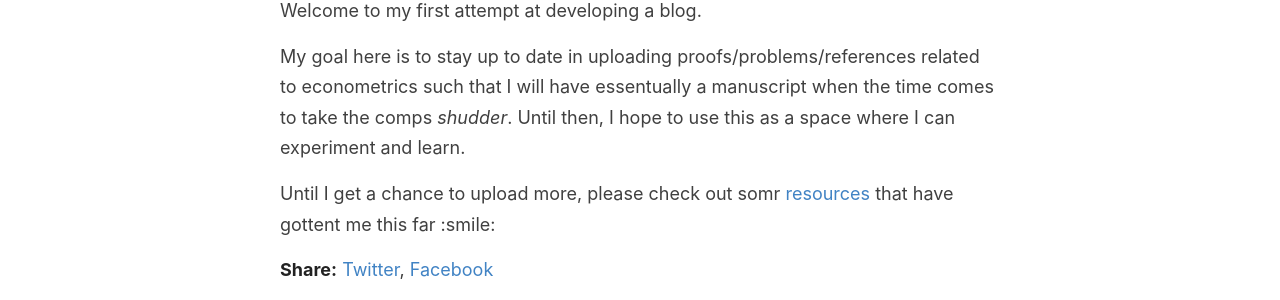
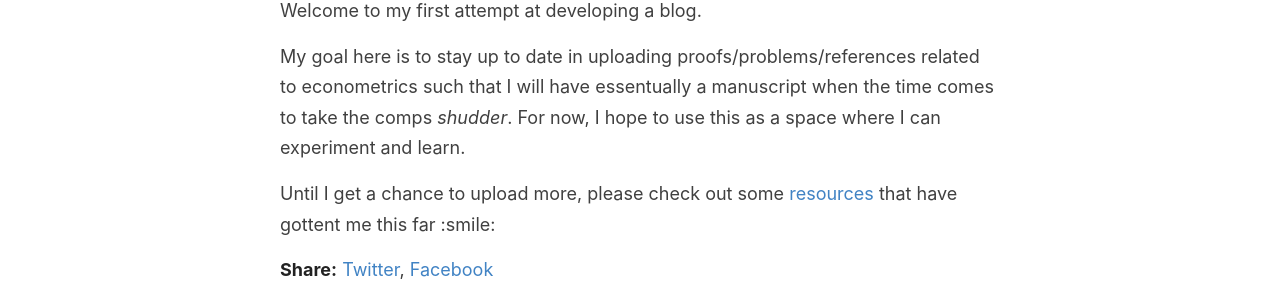
Before and after one commit to MatthewRGonzalez/Econometric, a Jekyll site: the page built from _posts/2020-9-10-First Post.md, in a window 1280 px wide. Shown: the part 361-661 px from the top of the page. Built offline with Jekyll 4.4.1, drawn with Linux system fonts in a browser that asks for light colours; our own code applies the rules of GitHub Pages for plain Markdown files.

Commit message:
Update 2020-9-10-First Post.md

```diff
--- a/_posts/2020-9-10-First Post.md
+++ b/_posts/2020-9-10-First Post.md
@@ -5,6 +5,6 @@
 
 Welcome to my first attempt at developing a blog.
 
-My goal here is to stay up to date in uploading proofs/problems/references related to econometrics such that I will have essentually a manuscript when the time comes to take the comps *shudder*. Until then, I hope to use this as a space where I can experiment and learn.
+My goal here is to stay up to date in uploading proofs/problems/references related to econometrics such that I will have essentually a manuscript when the time comes to take the comps *shudder*. For now, I hope to use this as a space where I can experiment and learn.
 
-Until I get a chance to upload more, please check out somr [resources](https://matthewrgonzalez.github.io/Econometric/resources/) that have gottent me this far :smile:
+Until I get a chance to upload more, please check out some [resources](https://matthewrgonzalez.github.io/Econometric/resources/) that have gottent me this far :smile:
```
